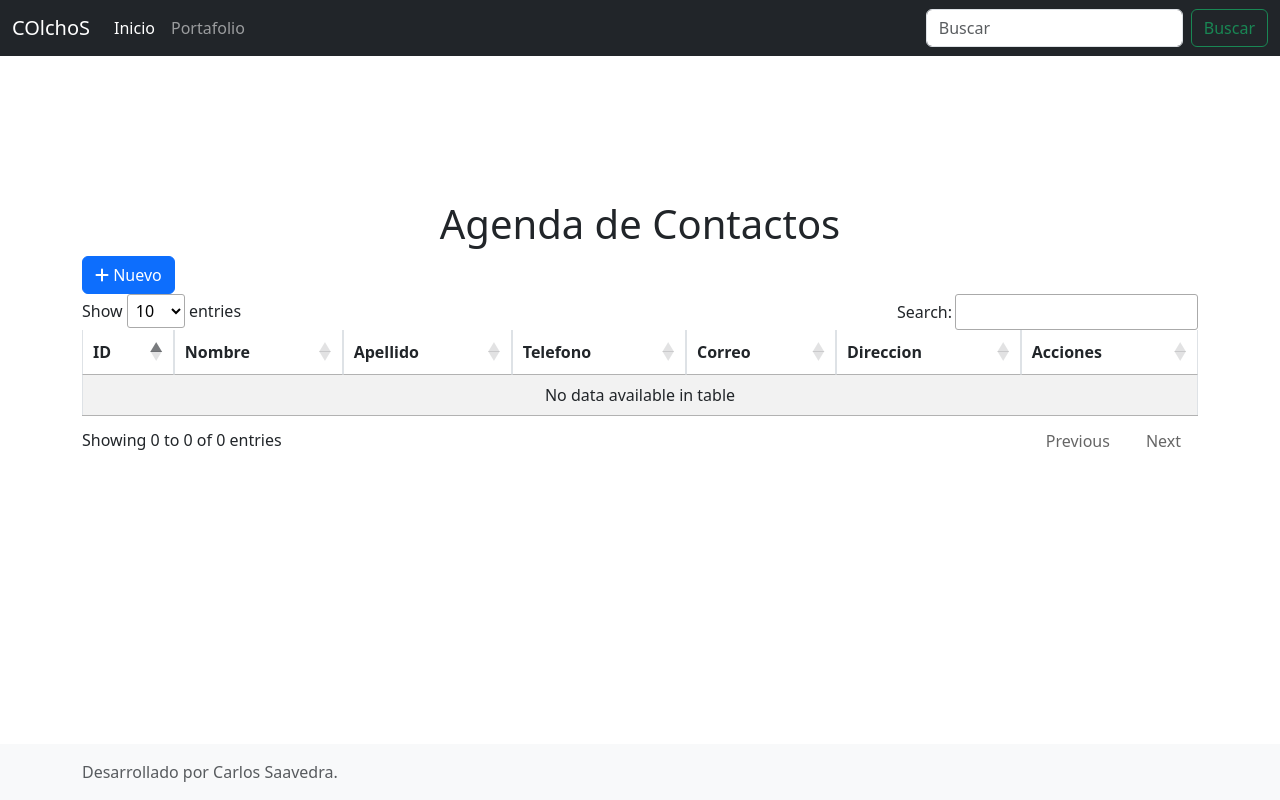
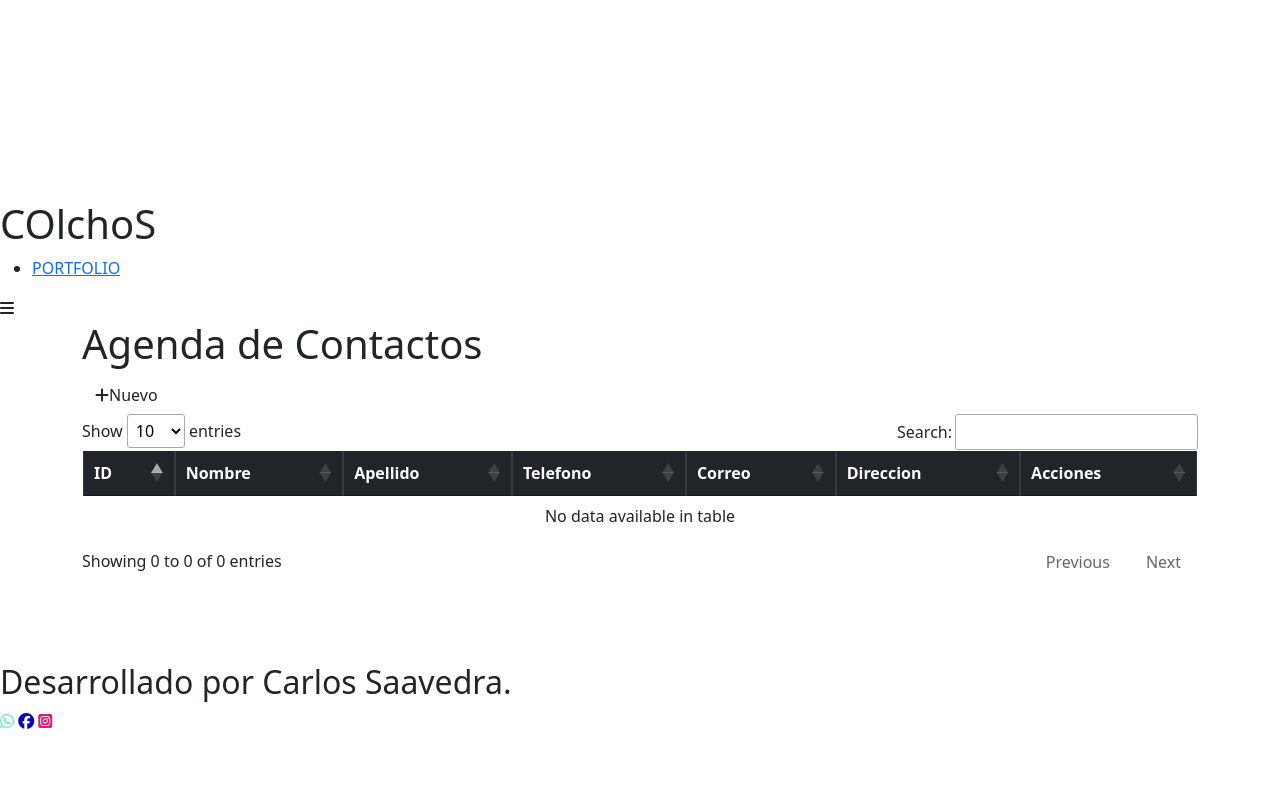
Before and after one commit to jucasave/probable-train, a PHP site: page / in a window 1280 px wide. Run offline with PHP 8.4, Linux system fonts and the light colour scheme; data that the repository does not hold is empty; some libraries are stand-ins or nearby versions.

Commit message:
Update index.php

```diff
--- a/index.php
+++ b/index.php
@@ -8,45 +8,38 @@
     <title>Agenda de Contactos</title>
     <link href="bootstrap.min.css" rel="stylesheet" integrity="sha384-GLhlTQ8iRABdZLl6O3oVMWSktQOp6b7In1Zl3/Jr59b6EGGoI1aFkw7cmDA6j6gD" crossorigin="anonymous">
     <link href="custom.css" rel="stylesheet"></link>
-    <link rel="stylesheet" href="//cdn.datatables.net/1.13.3/css/jquery.dataTables.min.css">
 
-    <script src="https://kit.fontawesome.com/7dcd5f579b.js" crossorigin="anonymous"></script>
+    <link rel="stylesheet" href="https://cdn.datatables.net/2.0.8/css/dataTables.dataTables.min.css">
+  </head>
+  <body>
+     <!-- SECCION I N I C I O -->
+     <section id="inicio">
+        <div class="contenido">
+            <header>
+                <div class="contenido-header">
+                    <h1>COlchoS</h1>
+                    <nav id="nav" class="">
+                        <ul id="links">
+                            <li><a href="http://127.0.0.1:5500/index.html#inicio" >PORTFOLIO</a></li>
+                        </ul>
+                    </nav>
 
-  </head>
-  <body class="d-flex flex-column h-100">
-    <header>
-      <!-- Fixed navbar -->
-      <nav class="navbar navbar-expand-md navbar-dark fixed-top bg-dark">
-      <div class="container-fluid">
-      <a class="navbar-brand" href="#">COlchoS</a>
-        <button class="navbar-toggler" type="button" data-bs-toggle="collapse" data-bs-target="#navbarCollapse" aria-controls="navbarCollapse" aria-expanded="false" aria-label="Toggle navigation">
-          <span class="navbar-toggler-icon"></span>
-        </button>
-      <div class="collapse navbar-collapse" id="navbarCollapse">
-        <ul class="navbar-nav me-auto mb-2 mb-md-0">
-          <li class="nav-item">
-            <a class="nav-link active" aria-current="page" href="#">Inicio</a>
-          </li>
-          <li class="nav-item">
-            <a class="nav-link" href="index.html">Portafolio</a>
-          </li>
-        </ul>
-        <form class="d-flex" role="search">
-          <input class="form-control me-2" type="search" placeholder="Buscar" aria-label="Search">
-          <button class="btn btn-outline-success" type="submit">Buscar</button>
-        </form>
-      </div>
-      </div>
-      </nav>
-    </header>
+                    <!-- Icono del menu responsive -->
+                    <div id="icono-nav" onclick="responsiveMenu()">
+                        <i class="fa-solid fa-bars"></i>
+                    </div>
+
+
+                </div>
+            </header>
+            </section>
 
     <!-- Begin page content -->
-    <main class="flex-shrink-0">
-      <div class="container">
-        <h1 class="page-header text-center">Agenda de Contactos</h1>
-        <div class="row">
-          <div class="col-sm-12">
-          <a href="#mostrarModal" class="btn btn-primary" data-bs-toggle="modal"><span class="fa fa-plus"></span> Nuevo</a>
+     <section id="agenda">
+     <div class="container">
+        <h1>Agenda de Contactos</h1>
+
+          <a href="#mostrarModal" class="btn" data-bs-toggle="modal"> <span class="fa fa-plus"></span>Nuevo</a>
 
           <?php
             session_start();
@@ -61,8 +54,8 @@
             }
           ?>
 
-          <table class="table table-bordered table-striped" id="TablaC" style="margin-top: 25px;">
-            <thead>
+             <table class="table table-bordered border border-white" id="TablaC"  >
+            <thead class="table-dark">
               <th>ID</th>
               <th>Nombre</th>
               <th>Apellido</th>
@@ -77,7 +70,7 @@
                 $database = new ConectarDB();
                 $db = $database->abrir();
                 try {
-                  $sql = 'SELECT * FROM personasp';
+                  $sql = 'SELECT * FROM personas';
                   foreach($db->query($sql) as $row){
                 ?>
                   <tr>
@@ -101,19 +94,24 @@
             </tbody>
           </table>
           </div>
-      </div>
     </main>
+    </section>
 
-    <footer class="footer mt-auto py-3 bg-light">
-    <div class="container">
-    <span class="text-muted">Desarrollado por Carlos Saavedra.</span>
+    <footer id="footer">
+    <h2>Desarrollado por Carlos Saavedra.</h2>
+    <div class="redes">
+     <a href="https://wa.me/525534019300"><i class="fa-brands fa-whatsapp" style="color: #63E6BE;"></i></a>
+     <a href="https://www.facebook.com/profile.php?id=100076334268624"><i class="fa-brands fa-facebook" style="color: #0c00b6;"></i></a>
+     <a href="https://www.instagram.com/carlossaavedra_jv/"><i class="fa-brands fa-instagram-square" style="color: #d8206d;"></i></a>
     </div>
     </footer>
+
 
     <?php include("mostrarModal.php"); ?>
     <script src="bootstrap.bundle.min.js" integrity="sha384-w76AqPfDkMBDXo30jS1Sgez6pr3x5MlQ1ZAGC+nuZB+EYdgRZgiwxhTBTkF7CXvN" crossorigin="anonymous"></script>
     <script src="https://code.jquery.com/jquery-3.6.4.js" integrity="sha256-a9jBBRygX1Bh5lt8GZjXDzyOB+bWve9EiO7tROUtj/E=" crossorigin="anonymous"></script>
-    <script src="//cdn.datatables.net/1.13.3/js/jquery.dataTables.min.js"></script>
+    <script src="https://cdn.datatables.net/2.0.8/js/dataTables.min.js"></script>
+    <script src="https://kit.fontawesome.com/7dcd5f579b.js" crossorigin="anonymous"></script>
   </body>
 </html>
 
```
